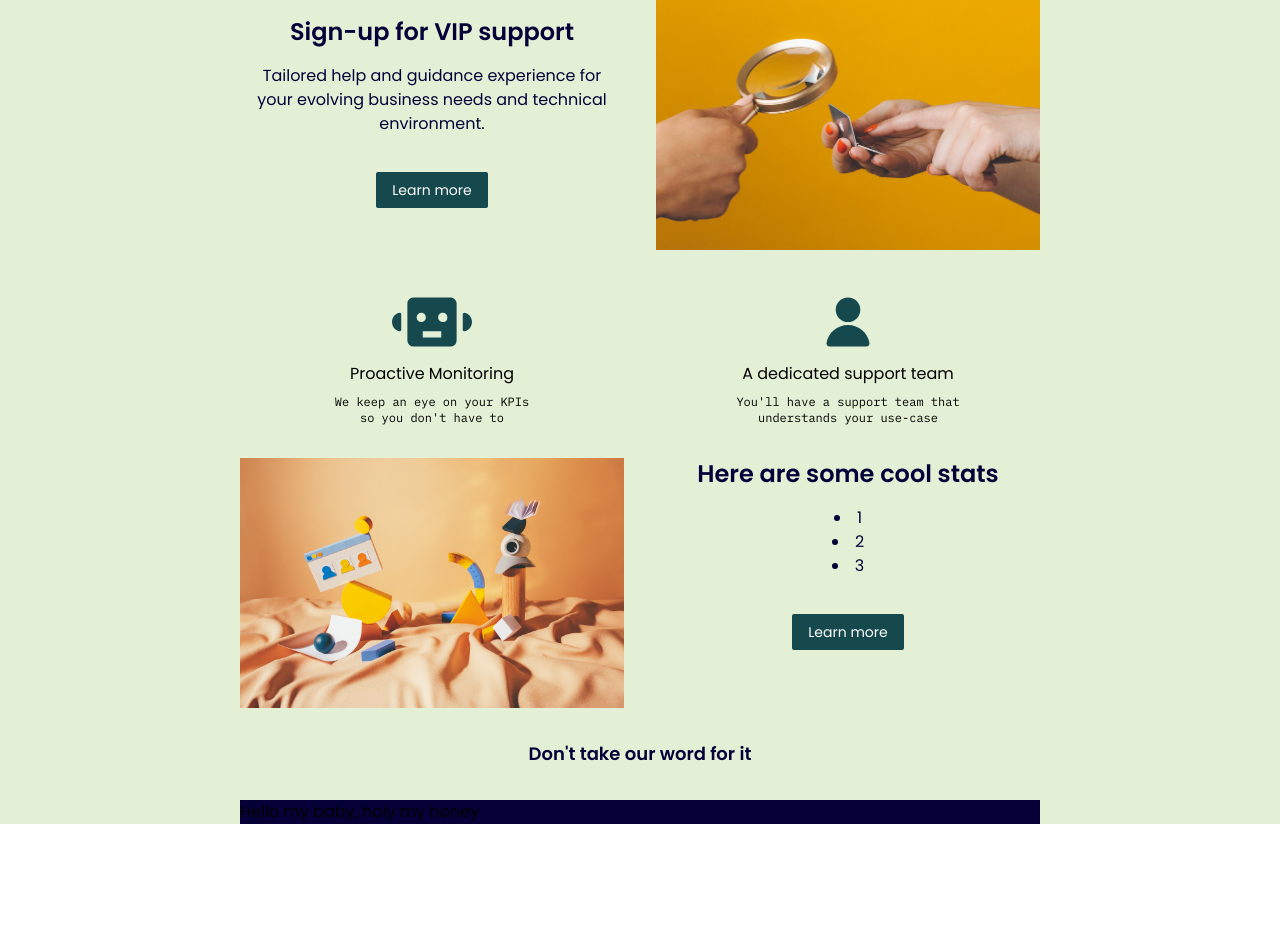
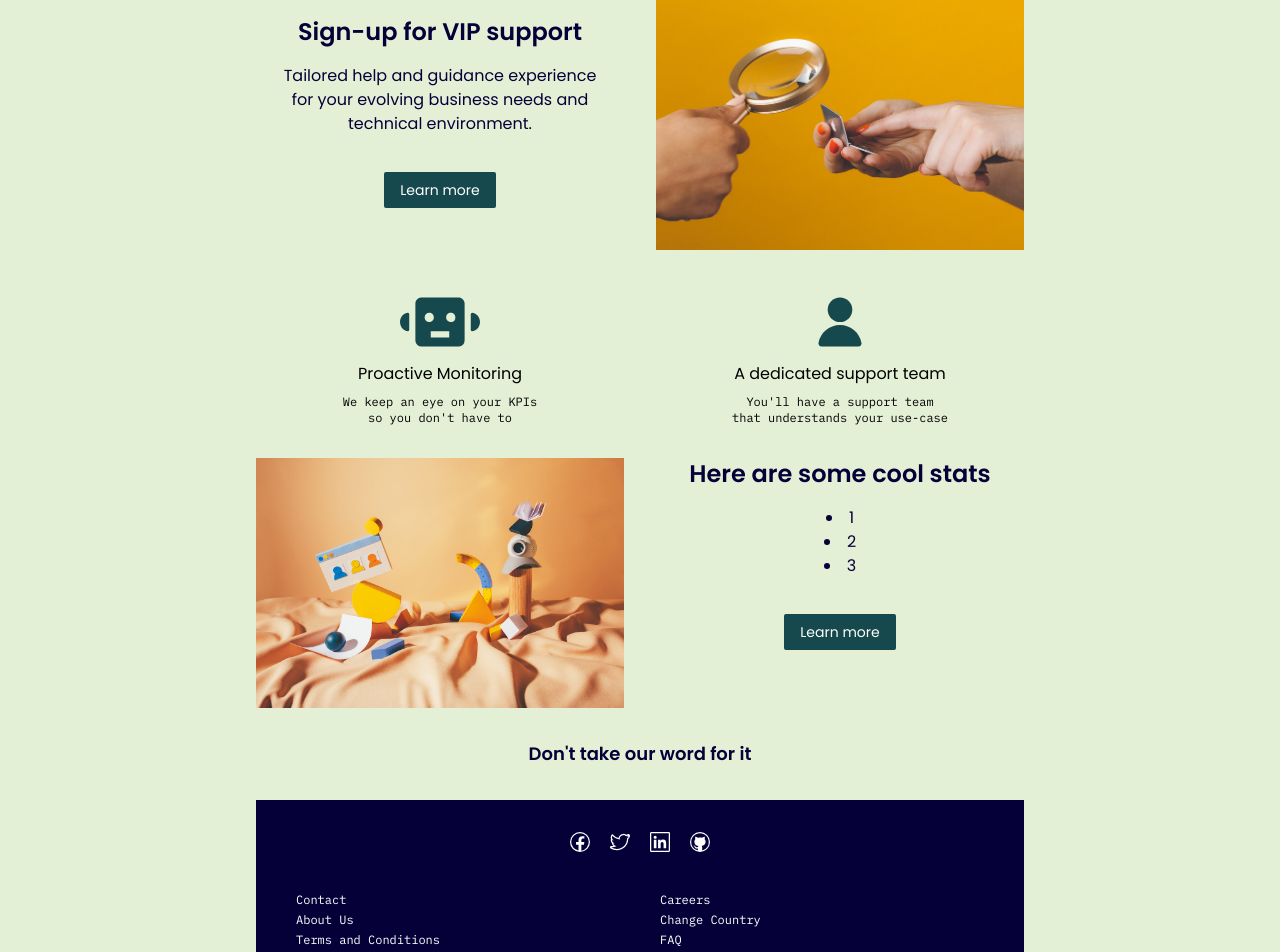
Before and after one commit to zendesk/custom-pages-example, a React (Create React App) app in the folder my-app/: page / in a window 1280 px wide. Shown: the top 952 px of the page. Before the commit the page ends 824 px from the top, so only its background shows below. Built offline with nearby package versions, Linux system fonts and the light colour scheme.

Commit message:
Footer added

```diff
--- a/my-app/src/App.tsx
+++ b/my-app/src/App.tsx
@@ -1,15 +1,19 @@
 import React from 'react';
 import './App.css';
 import Modal from './components/Modal';
-import Bot from './components/Bot';
-import Person from './components/Person';
+import Bot from './SVGs/Bot';
+import Person from './SVGs/Person';
 import Testimonials from './components/Testimonials';
+import Facebook from './SVGs/FB';
+import LinkedIn from './SVGs/LinkedIn';
+import Twitter from './SVGs/Twitter';
+import Github from './SVGs/Github';
 
 function App() {
   return (
     <div className="bg-[#E4F0D6]">
-      <div className="min-h-screen flex flex-wrap mx-auto max-w-[800px]">
-        <div className="grid grid-cols1 md:grid-cols-2 gap-8 w-full">
+      <div className="min-h-screen flex flex-wrap mx-auto max-w-screen-md">
+        <div className="grid grid-cols-1 md:grid-cols-2 gap-8">
           <div className="font-sans text-[#050138] grid-rows-3 text-center mx-20 md:m-4 space-y-4 order-2 md:order-1 col-span-2 md:col-span-1">
             <div className="text-2xl justify-center font-semibold">
               Sign-up for VIP support
@@ -76,7 +80,7 @@ function App() {
             </div>
             <div className="pt-5">
               <button
-                className="bg-[#16494D] rounded-sm text-sm text-white py-2 px-4"
+                className="bg-[#16494D] rounded-sm text-sm text-white py-2 px-4 hover:shadow-xl hover:-translate-y-0.5"
                 onClick={Modal}
               >
                 Learn more
@@ -90,7 +94,42 @@ function App() {
             <Testimonials />
           </div>
           <div className="order-8 col-span-2 bg-[#050138]">
-            Hello my baby, holy my honey
+            <div className="flex place-content-center pt-8 space-x-5">
+              <div className="">
+                <a href="https://www.facebook.com/zendesk/">
+                  <Facebook />
+                </a>
+              </div>
+
+              <div className="">
+                <a href="https://twitter.com/Zendesk?ref_src=twsrc%5Egoogle%7Ctwcamp%5Eserp%7Ctwgr%5Eauthor">
+                  <Twitter />
+                </a>
+              </div>
+
+              <div className="">
+                <a href="https://www.linkedin.com/company/zendesk/mycompany/verification/">
+                  <LinkedIn />
+                </a>
+              </div>
+              <div className="">
+                <a href="https://github.com/zendesk">
+                  <Github />
+                </a>
+              </div>
+            </div>
+            <div className="grid grid-cols-2 text-white text-xs ml-10 font-mono pt-10 pb-10">
+              <div className="grid-rows-3 space-y-1">
+                <div>Contact</div>
+                <div>About Us</div>
+                <div>Terms and Conditions</div>
+              </div>
+              <div className="grid-rows-3 space-y-1">
+                <div>Careers</div>
+                <div>Change Country</div>
+                <div>FAQ</div>
+              </div>
+            </div>
           </div>
         </div>
       </div>
--- /dev/null
+++ b/my-app/src/SVGs/FB.tsx
@@ -0,0 +1,17 @@
+import React from 'react';
+
+const Facebook = ({}: React.SVGProps<SVGSVGElement>) => (
+  <svg
+    className="h-5 w-full"
+    xmlns="http://www.w3.org/2000/svg"
+    focusable="false"
+    viewBox="0 0 16 16"
+  >
+    <path
+      fill="white"
+      d="M8 0a8 8 0 110 16A8 8 0 018 0zm0 1a7 7 0 00-1.196 13.898v-4.726H4.825V8.06h1.98V6.652c0-2.328 1.128-3.35 3.054-3.35.922 0 1.41.068 1.64.1v1.844h-1.313c-.818 0-1.103.78-1.103 1.657V8.06h2.396l-.326 2.113h-2.07v4.745A7.002 7.002 0 008 1z"
+    />
+  </svg>
+);
+
+export default Facebook;
--- /dev/null
+++ b/my-app/src/SVGs/Github.tsx
@@ -0,0 +1,17 @@
+import React from 'react';
+
+const Github = ({}: React.SVGProps<SVGSVGElement>) => (
+  <svg
+    className="h-5 w-full"
+    xmlns="http://www.w3.org/2000/svg"
+    focusable="false"
+    viewBox="0 0 16 16"
+  >
+    <path
+      fill="white"
+      d="M8 0a8 8 0 110 16A8 8 0 018 0zm0 .979C4.139.979 1 4.118 1 8a7.022 7.022 0 004.805 6.67l-.018-.003c.35.064.478-.153.478-.339l-.01-1.194c-1.529.333-2.11-.439-2.29-.785l-.067-.157c-.318-.811-.777-1.027-.777-1.027-.636-.436.048-.427.048-.427.502.035.834.39.982.589l.09.135c.624 1.073 1.638.763 2.037.583.064-.454.244-.763.444-.939l-.283-.037c-1.463-.22-2.905-.906-2.905-3.434 0-.767.273-1.394.72-1.885l-.052-.154c-.088-.3-.188-.919.121-1.704l.085-.014c.206-.017.794.022 1.84.734A6.683 6.683 0 018 4.375c.595.003 1.194.08 1.753.237 1.336-.91 1.923-.72 1.923-.72.382.967.142 1.68.07 1.858.448.491.72 1.118.72 1.885 0 2.698-1.638 3.292-3.197 3.466.251.217.475.645.475 1.3l-.008 1.927c0 .184.12.398.46.342A7.024 7.024 0 0015 8C15 4.118 11.861.979 8 .979z"
+    />
+  </svg>
+);
+
+export default Github;
--- /dev/null
+++ b/my-app/src/SVGs/LinkedIn.tsx
@@ -0,0 +1,17 @@
+import React from 'react';
+
+const LinkedIn = ({}: React.SVGProps<SVGSVGElement>) => (
+  <svg
+    className="h-5 w-full"
+    xmlns="http://www.w3.org/2000/svg"
+    focusable="false"
+    viewBox="0 0 16 16"
+  >
+    <path
+      fill="white"
+      d="M15 0a1 1 0 01.993.883L16 1v14a1 1 0 01-.883.993L15 16H1a1 1 0 01-.993-.883L0 15V1A1 1 0 01.883.007L1 0h14zm0 1H1v14h14V1zm-4.56 5.082c2.032 0 2.462 1.292 2.488 3.004v3.843h-2.074V9.464c-.01-.731-.11-1.556-1.079-1.556-1.029 0-1.227.766-1.244 1.592l-.001 3.429H6.455v-6.68h1.992v.912h.028a2.182 2.182 0 011.964-1.079zm-5.288.166v6.68H3.075v-6.68h2.077zm-1.038-3.32a1.204 1.204 0 110 2.407 1.204 1.204 0 010-2.408z"
+    />
+  </svg>
+);
+
+export default LinkedIn;
--- /dev/null
+++ b/my-app/src/SVGs/Twitter.tsx
@@ -0,0 +1,17 @@
+import React from 'react';
+
+const Twitter = ({}: React.SVGProps<SVGSVGElement>) => (
+  <svg
+    className="h-5 w-full"
+    xmlns="http://www.w3.org/2000/svg"
+    focusable="false"
+    viewBox="0 0 16 16"
+  >
+    <path
+      fill="white"
+      d="M10.69 1.5a3.93 3.93 0 012.368.785 4.87 4.87 0 001.058-.45C14.913 1.38 16 2 16 3s-.948 2.335-1.426 2.73c-.069 4.679-3.848 8.77-9.17 8.77a9.319 9.319 0 01-4.932-1.399c-.907-.564-.417-1.966.644-1.842a4.945 4.945 0 001.646-.084A3.773 3.773 0 011.62 9.489a.991.991 0 01-.03-.523A3.72 3.72 0 01.562 6.404v-.035c0-.266.1-.497.257-.67a3.696 3.696 0 01.299-3.206 1 1 0 011.621-.13 7.212 7.212 0 004.114 2.414C7.103 2.922 8.733 1.5 10.69 1.5zm.002 1C9.106 2.5 7.82 3.743 7.82 5.277c0 .217.027.43.076.633a8.25 8.25 0 01-5.92-2.903c-.256.425-.39.907-.389 1.397 0 .963.506 1.814 1.278 2.313a2.945 2.945 0 01-1.302-.348l.006.209c.08 1.268 1.042 2.304 2.297 2.55a2.97 2.97 0 01-1.297.046c.367 1.102 1.427 1.907 2.683 1.93a5.885 5.885 0 01-3.567 1.187A5.88 5.88 0 011 12.252 8.319 8.319 0 005.403 13.5c5.283 0 8.172-4.231 8.172-7.9 0-.121-.003-.242-.008-.36A5.742 5.742 0 0015 3.802a5.9 5.9 0 01-1.65.438 2.803 2.803 0 001.263-1.536 5.889 5.889 0 01-1.825.673 2.912 2.912 0 00-2.096-.877z"
+    />
+  </svg>
+);
+
+export default Twitter;
```
Also changed, not shown: my-app/src/SVGs/Bot.tsx (renamed from my-app/src/components/Bot.tsx), my-app/src/SVGs/Person.tsx (renamed from my-app/src/components/Person.tsx).
